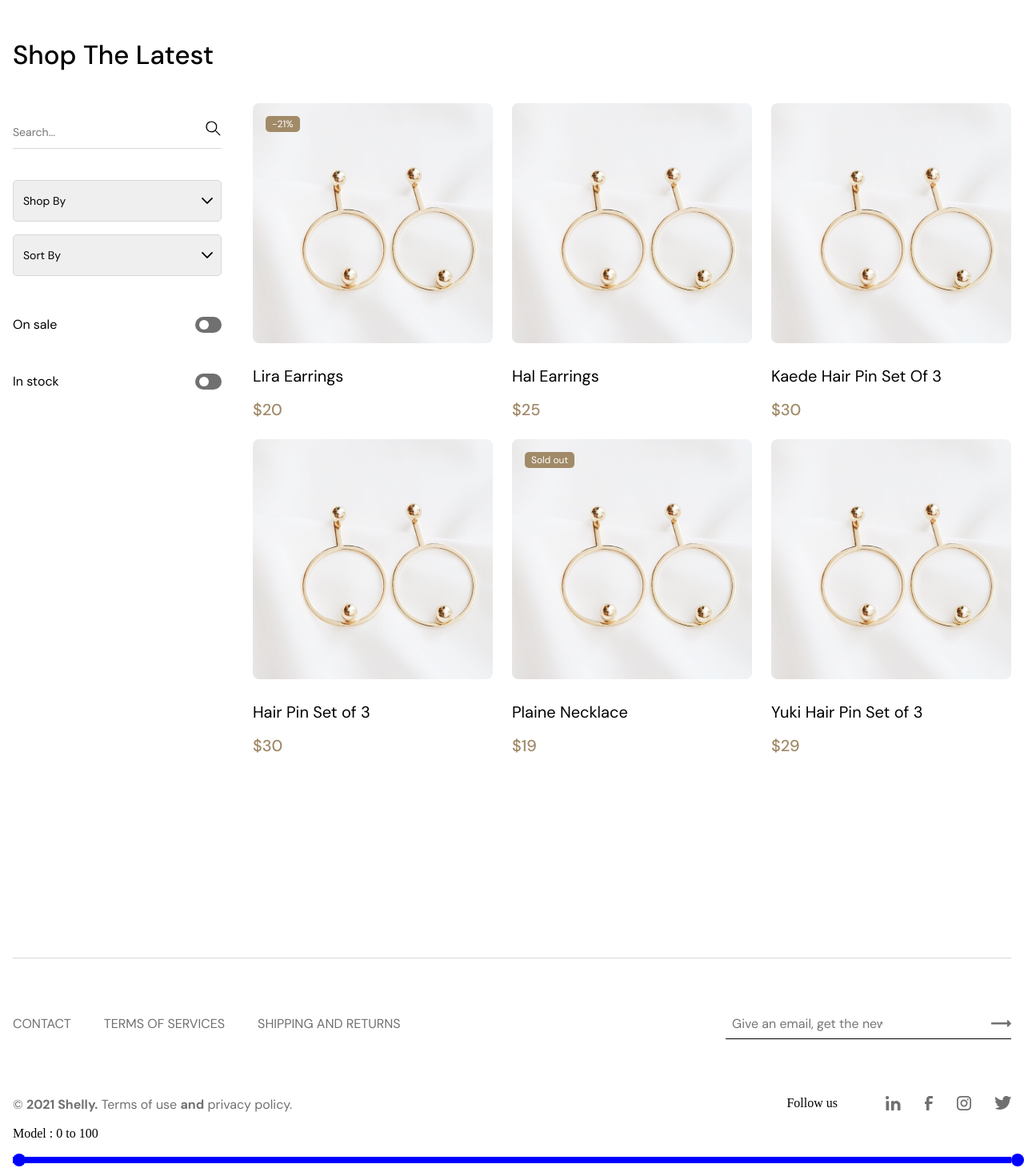
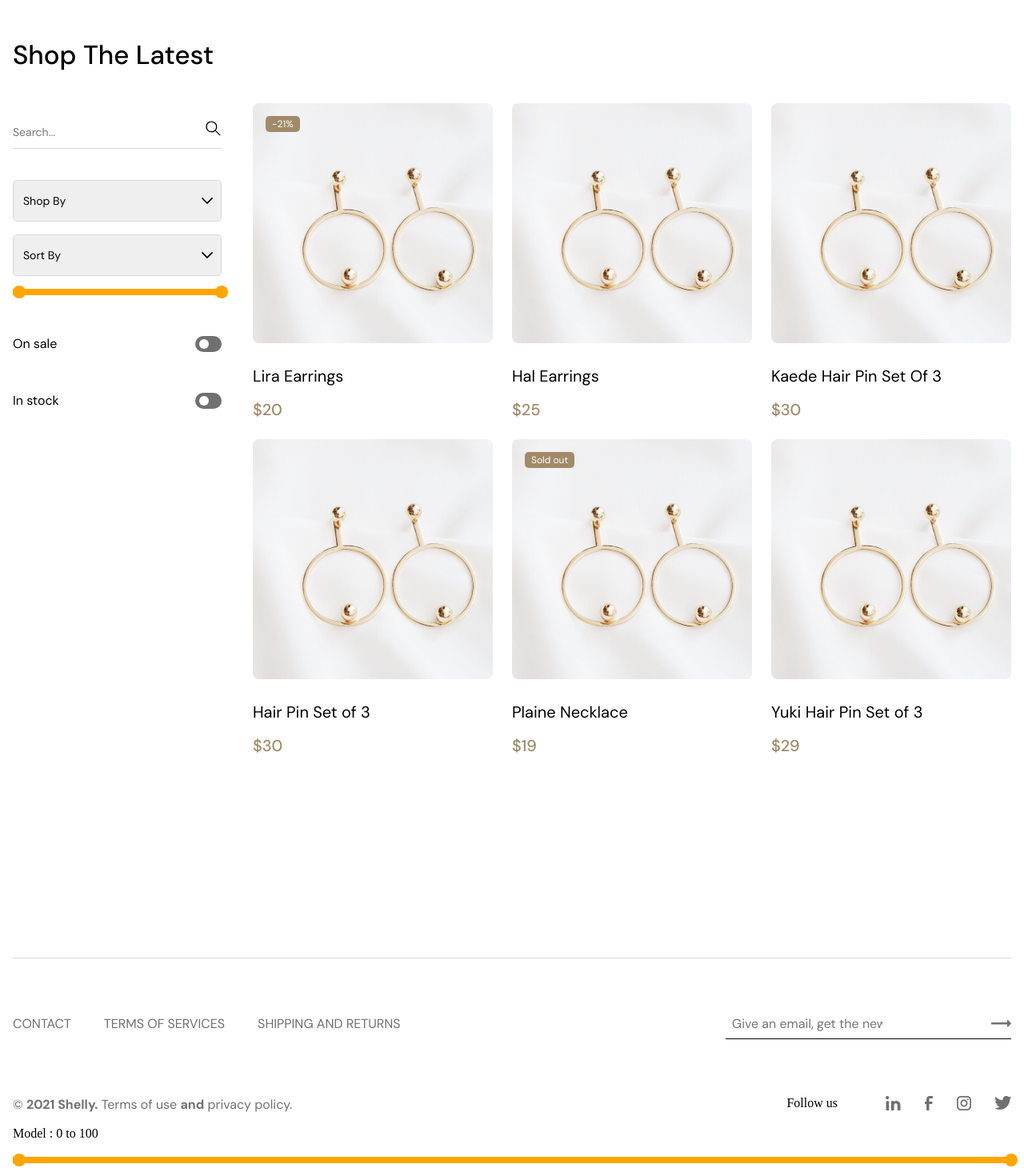
Before and after one commit to AndrewSavinovvv/shoppe, a Vue app: page / in a window 1280 px wide. Shown: the part 188-1658 px from the top of the page at 80% size. Built offline with nearby package versions, Linux system fonts and the light colour scheme; a web font is replaced by a local one.

Commit message:
fix range

```diff
--- a/src/components/RangeComponent.vue
+++ b/src/components/RangeComponent.vue
@@ -7,24 +7,23 @@
       :aria-valuemin="props.min"
       :aria-valuemax="props.max"
   >
-    <div class="track" :style="trackStyle">
-      <div class="filled" :style="filledStyle"></div>
+    <div class="track">
+      <div class="filled" :class="colorClass" :style="filledStyle"></div>
       <div
           class="thumb min-thumb"
+          :class="colorClass"
           :style="minThumbStyle"
           @mousedown.stop="onThumbMouseDown('min')"
           @touchstart.stop="onThumbMouseDown('min')"
-      >
-        <span v-if="leftLabelValue">{{ leftLabelValue }}</span>
-      </div>
+      ></div>
+
       <div
           class="thumb max-thumb"
+          :class="colorClass"
           :style="maxThumbStyle"
           @mousedown.stop="onThumbMouseDown('max')"
           @touchstart.stop="onThumbMouseDown('max')"
-      >
-        <span v-if="rightLabelValue">{{ rightLabelValue }}</span>
-      </div>
+      ></div>
     </div>
   </div>
 </template>
@@ -46,21 +45,9 @@ const props = defineProps({
     type: Number,
     default: 100,
   },
-  leftLabelValue: {
-    type: [String, Number],
-    default: '',
-  },
-  rightLabelValue: {
-    type: [String, Number],
-    default: '',
-  },
-  filledColor: {
+  color: {
     type: String,
-    default: '#ddd',
-  },
-  thumbColor: {
-    type: String,
-    default: 'blue',
+    default: 'primary',
   },
 });
 
@@ -92,7 +79,6 @@ const trackStyle = computed(() => ({
 const filledStyle = computed(() => ({
   position: 'absolute',
   height: '8px',
-  backgroundColor: props.filledColor,
   left: `${minRatio.value}%`,
   width: `${maxRatio.value - minRatio.value}%`,
 }));
@@ -103,7 +89,6 @@ const minThumbStyle = computed(() => ({
   position: 'absolute',
   height: '16px',
   width: '16px',
-  backgroundColor: props.thumbColor,
   cursor: 'pointer',
   borderRadius: '50%',
 }));
@@ -114,18 +99,10 @@ const maxThumbStyle = computed(() => ({
   position: 'absolute',
   height: '16px',
   width: '16px',
-  backgroundColor: props.thumbColor,
   cursor: 'pointer',
   borderRadius: '50%',
+  transform: 'translateX(-50%)',
 }));
-
-const onThumbMouseDown = thumb => {
-  activeThumb.value = thumb;
-  window.addEventListener('mousemove', onMouseMove);
-  window.addEventListener('mouseup', onMouseUp);
-  window.addEventListener('touchmove', onMouseMove);
-  window.addEventListener('touchend', onMouseUp);
-};
 
 const onMouseMove = event => {
   const rect = rootRef.value.getBoundingClientRect();
@@ -150,13 +127,29 @@ const onMouseMove = event => {
   }
 };
 
+let isMouseMoveAdded = false;
+
+const onThumbMouseDown = thumb => {
+  activeThumb.value = thumb;
+  if (!isMouseMoveAdded) {
+    window.addEventListener('mousemove', onMouseMove);
+    window.addEventListener('mouseup', onMouseUp);
+    window.addEventListener('touchmove', onMouseMove);
+    window.addEventListener('touchend', onMouseUp);
+    isMouseMoveAdded = true;
+  }
+};
+
 const onMouseUp = () => {
   window.removeEventListener('mousemove', onMouseMove);
   window.removeEventListener('mouseup', onMouseUp);
   window.removeEventListener('touchmove', onMouseMove);
   window.removeEventListener('touchend', onMouseUp);
   activeThumb.value = null;
+  isMouseMoveAdded = false;
 };
+
+const colorClass = computed(() => `color-${props.color}`);
 </script>
 
 
@@ -171,6 +164,7 @@ const onMouseUp = () => {
   position: relative;
   height: 8px;
   background: #ddd;
+  border-radius: 10px;
 }
 
 .filled {
@@ -194,4 +188,17 @@ const onMouseUp = () => {
 .max-thumb {
   background: red;
 }
+.color-primary {
+  background-color: #007bff;
+}
+
+.color-orange {
+  background-color: #FFA500;
+}
+
+
+.color-green {
+  background-color: #28a745;
+}
+
 </style>
--- a/src/components/SectionShopComponent.vue
+++ b/src/components/SectionShopComponent.vue
@@ -15,38 +15,44 @@ const items = [
 ];
 
 /// filter
-const minPrice = ref(0);
-const maxPrice = ref(180);
+const minPrice = ref(Math.min(...items.map(item => item.price)));
+const maxPrice = ref(Math.max(...items.map(item => item.price)));
 
-const updatePriceRange = ({ minPrice: newMinPrice, maxPrice: newMaxPrice }) => {
-  minPrice.value = newMinPrice;
-  maxPrice.value = newMaxPrice;
-};
+const rangeValues = ref({
+  min: minPrice.value,
+  max: maxPrice.value
+});
 
 /// search
 const searchQuery = ref('');
 
 const filteredItems = computed(() => {
   let result = items;
+
   if (selectedCollection.value !== "All") {
     result = result.filter(item => item.collection === selectedCollection.value);
   }
+
   if (searchQuery.value) {
     result = result.filter(item => item.title.toLowerCase().includes(searchQuery.value.toLowerCase()));
   }
+
   if (isActiveSale.value) {
     result = result.filter(item => item.sale);
   }
+
   if (isActiveStock.value) {
     result = result.filter(item => !item.stock || item.stock !== "Sold out");
   }
-  result = result.filter(item => item.price >= minPrice.value && item.price <= maxPrice.value);
+
+  result = result.filter(item => item.price >= rangeValues.value.min && item.price <= rangeValues.value.max);
   return result;
 });
 
 /// btn
 const isActiveSale = ref(false);
-const isActiveStock = ref(false)
+const isActiveStock = ref(false);
+
 const toggleSaleFilter = () => {
   isActiveSale.value = !isActiveSale.value;
 };
@@ -55,7 +61,7 @@ const toggleStockFilter = () => {
   isActiveStock.value = !isActiveStock.value;
 };
 
-///sort + collection
+/// sort + collection
 const sortOptions = ref([
   { label: "Price: Low to High", value: "PriceLowToHigh" },
   { label: "Price: High to Low", value: "PriceHighToLow" },
@@ -73,16 +79,17 @@ const selectedCollection = ref("All");
 
 const sortedItems = computed(() => {
   let itemsToSort = filteredItems.value.slice();
+
   if (selectedSort.value === "PriceLowToHigh") {
     return itemsToSort.sort((a, b) => a.price - b.price);
   } else if (selectedSort.value === "PriceHighToLow") {
     return itemsToSort.sort((a, b) => b.price - a.price);
   }
+
   return itemsToSort;
 });
 
 const sortItems = (sortType) => {
-  console.log(1)
   selectedSort.value = sortType;
 };
 
@@ -98,13 +105,17 @@ const filterByCollection = (collection) => {
       <div class="shop__left__list">
         <ul class="shop__left__list___item">
           <li class="shop__left__list___item__search">
-           <SearchComponent v-model="searchQuery"></SearchComponent>
+            <SearchComponent v-model="searchQuery" />
             <img class="search__icon" src="@/assets/icon/search.svg" alt="" />
           </li>
           <SelectComponent :options="collectionOptions" propNames="Shop By" @select="filterByCollection" />
-          <SelectComponent :options="sortOptions" propNames="Sort By" @select="sortItems"></SelectComponent>
-
-
+          <SelectComponent :options="sortOptions" propNames="Sort By" @select="sortItems" />
+          <RangeComponent
+              v-model="rangeValues"
+              :min="minPrice"
+              :max="maxPrice"
+              color="orange"
+          />
 
           <li class="shop__left__btn">
             <span>On sale</span>
--- a/src/components/TestComponent.vue
+++ b/src/components/TestComponent.vue
@@ -7,8 +7,7 @@
         v-model="rangeValues"
         :min="0"
         :max="100"
-        filledColor="blue"
-        thumbColor="blue"
+        color= "orange"
     />
   </div>
 </template>
@@ -27,4 +26,5 @@ const rangeValues = ref({
 .test {
   margin-bottom: 20px;
 }
+
 </style>
```
